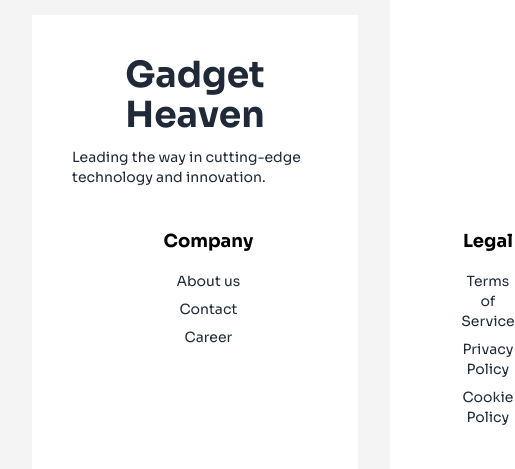
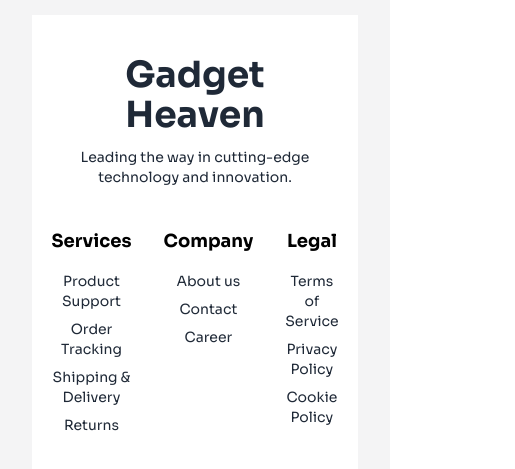
Before and after one commit to programming-hero-web-course-4/b10a8-gadget-heaven-golamsarwar96, a React (Vite) app: page / in a window 390 px wide. Shown: the part 1321-1790 px from the top of the page, 515 px wide, since content can reach past the window. Built offline with nearby package versions, Linux system fonts and the light colour scheme; a web font is replaced by a local one.

Commit message:
footer section added and made responsive

```diff
--- a/src/Components/Footer.jsx
+++ b/src/Components/Footer.jsx
@@ -3,14 +3,14 @@ const Footer = () => {
     <div>
       <footer className="footer bg-white text-base-content p-10 flex justify-center items-center flex-col">
         <div>
-          <nav>
-            <h6 className="text-4xl font-bold text-center mb-3">
-              Gadget Heaven
-            </h6>
-            <p>Leading the way in cutting-edge technology and innovation.</p>
+          <nav className="text-center">
+            <h6 className="text-4xl font-bold mb-3">Gadget Heaven</h6>
+            <p className="">
+              Leading the way in cutting-edge technology and innovation.
+            </p>
           </nav>
         </div>
-        <div className="flex gap-52">
+        <div className="flex md:gap-52 gap-8">
           <nav className="text-center flex flex-col gap-2">
             <h6 className="text-black text-lg mb-2 font-bold">Services</h6>
             <a className="link link-hover">Product Support</a>
```
